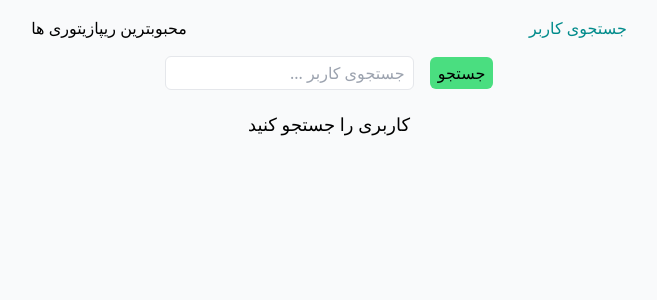
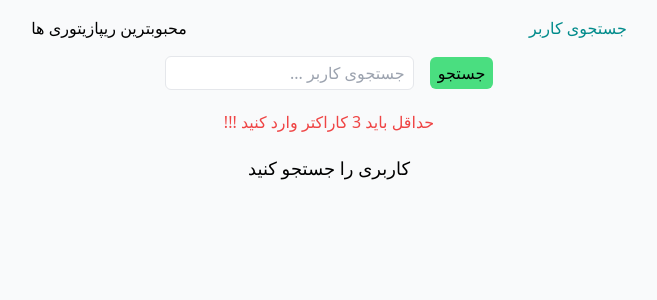
Before and after one commit to Mhboolor/find-git-user, a React (Create React App) app: page / in a window 1280 px wide. Both pictures are taken after a click on the button "جستجو". Shown: the top 300 px of the page, without its empty margins (474-1131 px from the left). Built offline with nearby package versions, Linux system fonts and the light colour scheme.

Commit message:
feat:add error message for search bos

```diff
--- a/src/components/search/SearchUser.jsx
+++ b/src/components/search/SearchUser.jsx
@@ -3,13 +3,15 @@ import { useNavigate } from "react-router-dom";
 
 function SearchUser() {
   const [search, setSearch] = useState('');
-  const navigate = useNavigate()
+  const navigate = useNavigate();
+  const [error , setError] = useState();
 
   const searchHandler = () => {
     if(search.length >= 3){
       navigate(`/${search}`)
+      setError('')
     }else{
-      return
+      setError("حداقل باید 3 کاراکتر وارد کنید !!!")
     }
   }
 
@@ -27,6 +29,9 @@ function SearchUser() {
             onChange={(e) => setSearch(e.target.value)}
           />
       </div>
+      {
+        error && <p className="text-center text-red-500">{error}</p>
+      }
       <div className="flex items-center justify-center">
         <p className="text-lg">کاربری را جستجو کنید</p>
       </div>
```
Lines whose indentation alone changed are shown as unchanged.
